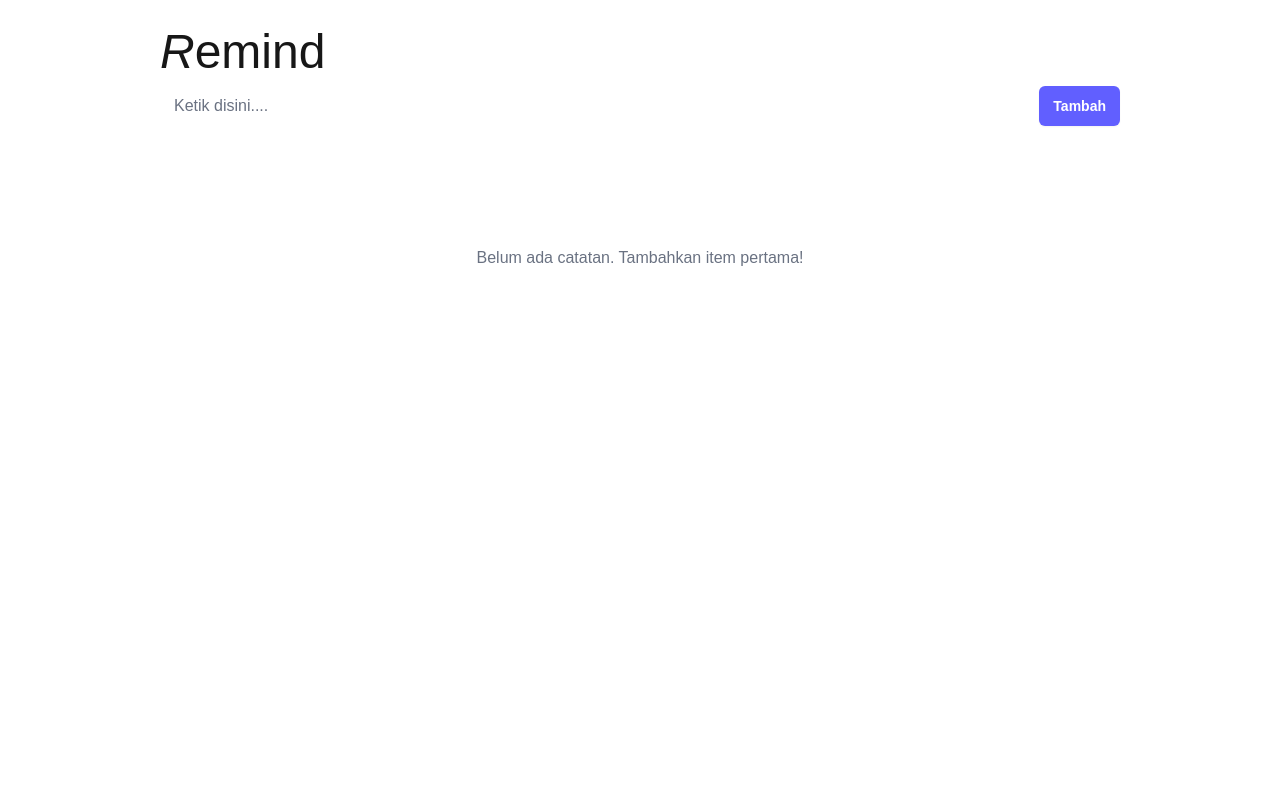
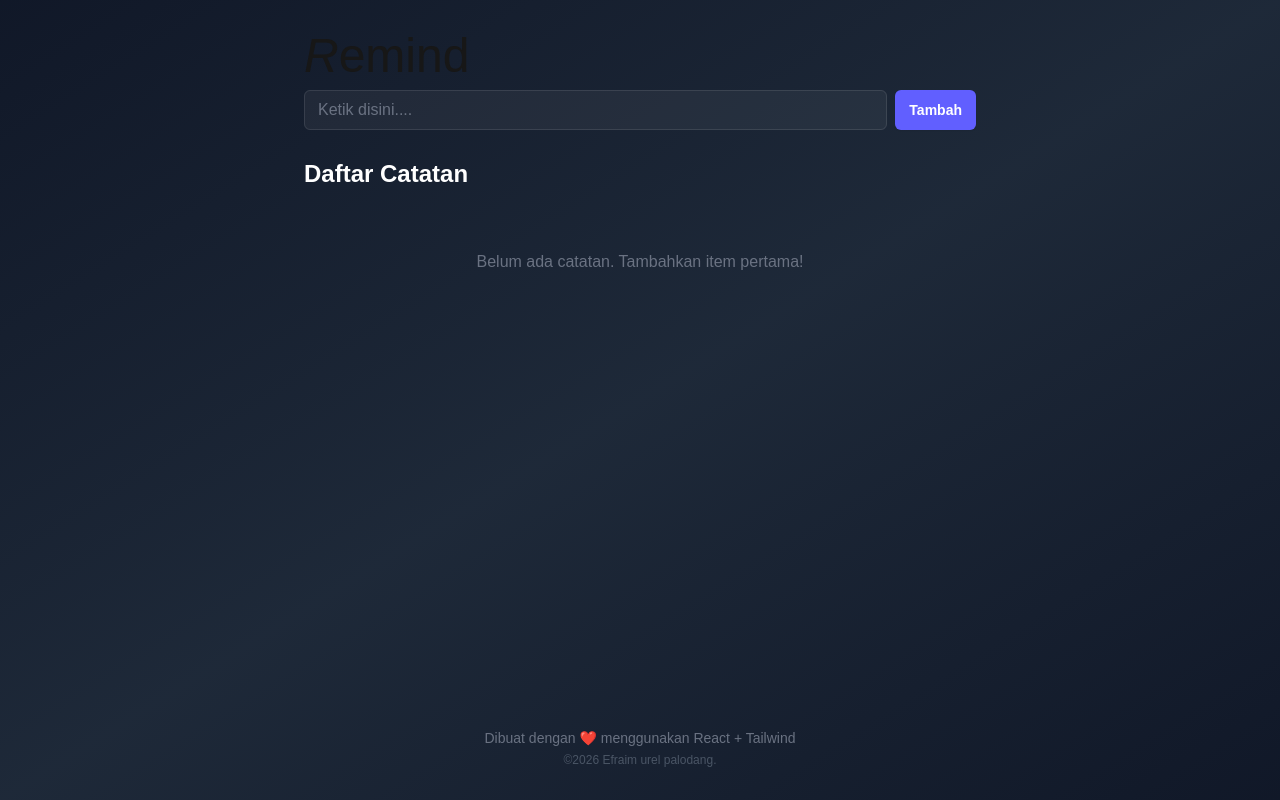
Before and after one commit to efraimurelpalodang/ReMind-react, a Next.js app: page / in a window 1280 px wide. Built offline with nearby package versions, Linux system fonts and the light colour scheme.

Commit message:
feat: menambhkan footer

```diff
--- /dev/null
+++ b/app/components/Footer.tsx
@@ -0,0 +1,17 @@
+const Footer = () => {
+  return (
+    <footer className="pb-8 absolute mx-auto bottom-0 right-0 left-0">
+      {/* Copyright */}
+      <div className="mt-8 text-center">
+        <p className="text-gray-500 text-sm">
+          Dibuat dengan ❤️ menggunakan React + Tailwind
+        </p>
+        <p className="text-gray-600 text-xs mt-1">
+          &copy;2026 Efraim urel palodang.
+        </p>
+      </div>
+    </footer>
+  )
+}
+
+export default Footer
--- a/app/page.tsx
+++ b/app/page.tsx
@@ -2,10 +2,12 @@
 import { useState, useEffect } from "react";
 import StackedList from "./components/StackedList";
 import FormInput from "./components/FormInput";
+import Footer from "./components/Footer"; // Import Footer
 
 export default function Home() {
   const [lists, setLists] = useState<string[]>([]);
 
+  // Load dari localStorage saat mount
   useEffect(() => {
     const saved = localStorage.getItem('shopping-list')
     if (saved) {
@@ -13,9 +15,10 @@ export default function Home() {
     }
   }, [])
 
+  // Save ke localStorage setiap ada perubahan
   useEffect(() => {
-    localStorage.setItem("shopping-list", JSON.stringify(lists));
-  }, [lists]);
+    localStorage.setItem('shopping-list', JSON.stringify(lists))
+  }, [lists])
 
   const addList = (newItem: string) => {
     if (!newItem.trim()) return
@@ -27,26 +30,40 @@ export default function Home() {
   };
 
   const editList = (index: number, newText: string) => {
-    setLists((prev) => prev.map((item, i) => (i === index ? newText : item)));
+    setLists(prev => prev.map((item, i) => i === index ? newText : item));
   };
 
   const toggleComplete = (index: number) => {
-    setLists((prev) =>
-      prev.map((item, i) => {
+    setLists(prev => prev.map((item, i) => {
       if (i === index) {
-        return item.startsWith("[DONE]")
-        ? item.replace("[DONE]", "")
-        : "[DONE]" + item;
+        if (item.startsWith('[DONE]')) {
+          return item.replace('[DONE]', '')
+        } else {
+          return '[DONE]' + item
+        }
       }
-      return item;
-      }),
-    );
+      return item
+    }));
+  };
+
+  // Handler baru untuk clear semua
+  const clearAll = () => {
+    setLists([]);
   };
 
   return (
-    <div className="md:w-3/4 w-sm mx-auto mt-7">
-      <FormInput onAdd={addList} />
-      <StackedList lists={lists} onDelete={deleteList} onEdit={editList} onToggleComplete={toggleComplete} />
+    <div className="min-h-screen bg-gradient-to-br from-gray-900 via-gray-800 to-gray-900 py-8 px-4">
+      <div className="md:w-3/4 max-w-2xl mx-auto">
+        <FormInput onAdd={addList}/>
+        <StackedList
+          lists={lists}
+          onDelete={deleteList}
+          onEdit={editList}
+          onToggleComplete={toggleComplete}
+        />
+        {/* Tambah Footer di sini */}
+        <Footer />
+      </div>
     </div>
   );
 }
```
